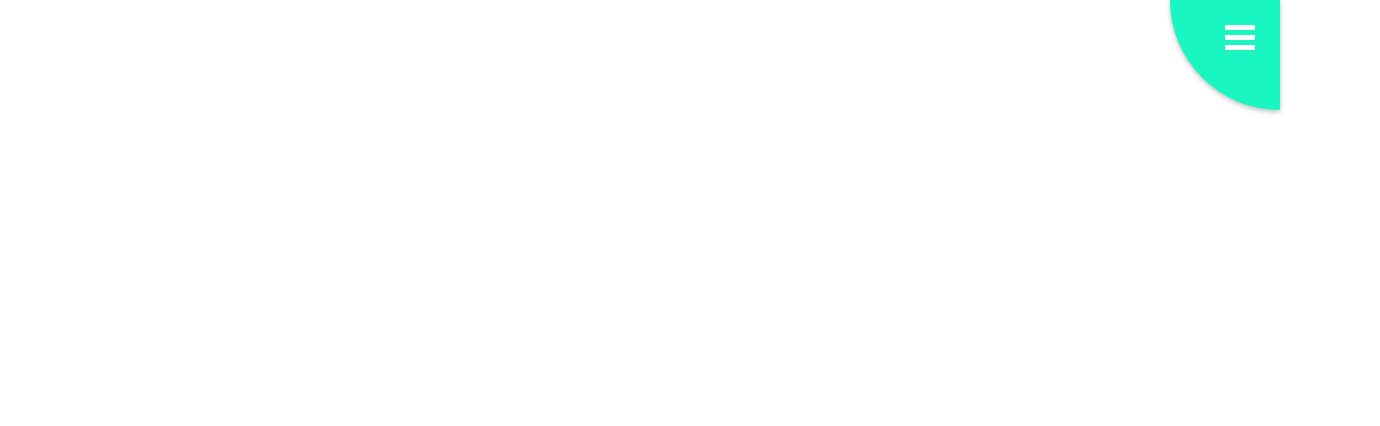
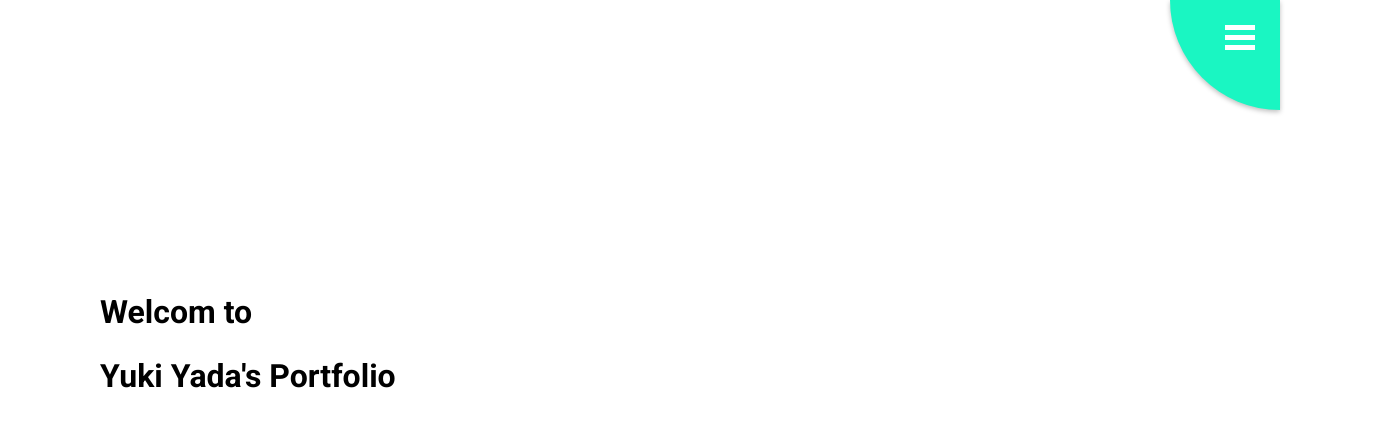
Before and after one commit to YadaYuki/portfolio_me, a Vue app: page / in a window 1280 px wide. Shown: the top 426 px of the page, 1380 px wide, since content can reach past the window. Built offline with nearby package versions, Linux system fonts and the light colour scheme.

Commit message:
changed z-index for menu

```diff
--- a/public/index.html
+++ b/public/index.html
@@ -8,6 +8,7 @@
     <title><%= htmlWebpackPlugin.options.title %></title>
     <link rel="stylesheet" href="https://fonts.googleapis.com/css?family=Roboto:100,300,400,500,700,900">
     <link rel="stylesheet" href="https://cdn.jsdelivr.net/npm/@mdi/font@latest/css/materialdesignicons.min.css">
+    <!-- TODO:Add Meta for SEO -->
   </head>
   <body>
     <noscript>
--- a/src/components/global/Menu.vue
+++ b/src/components/global/Menu.vue
@@ -13,8 +13,6 @@
 
 <style lang="scss" scoped>
 @import url(https://fonts.googleapis.com/css?family=Roboto:400,700);
-// TODO: Revise Minor Fix
-// TODO:Fix Overlap Main Content
 @mixin menuitem_style {
    margin: 75px 0 -55px 0;
     color: #fff;
@@ -98,15 +96,13 @@ label:before {
     background-color: #1AF6C2;
     border-bottom-left-radius: 100%;
     box-shadow: 0 2px 5px rgba(0,0,0,0.26);
-    animation: not-checked-anim .5s ease both;
     transition: .5s ease;
-    z-index: 9;
+    z-index: 10;
 }
 
 #menu-toggle:checked + label + #menu {
   animation: checked-anim 1s ease both;
-  z-index: 10
-  ;
+  z-index: 10;
 }
 #menu-toggle:not(:checked) + label + #menu li {
   pointer-events: none;
@@ -115,21 +111,14 @@ label:before {
 }
 @keyframes checked-anim {
   50% {
-    width: 3000px;
-    height: 3000px;
-    z-index: 0;
+    width: 5000px;
+    height: 5000px;
+    z-index: 10;
   }
   100% {
     width: 100%;
     height: 100%;
     border-radius: 0;
-  }
-}
-@keyframes not-checked-anim {
-  0% {
-    width: 3000px;
-    height: 3000px;
-    z-index: 0;
   }
 }
 
--- a/src/components/page/Contact.vue
+++ b/src/components/page/Contact.vue
@@ -28,7 +28,7 @@
           <div class="message_wrapper">
             <label>Body</label>
             <v-textarea solo name="body"></v-textarea>
-            <v-btn color="blue"> Submit </v-btn>
+            <v-btn tile color="success"> Submit </v-btn>
             <!-- TODO:Send Mail -->
           </div>
         </div>
@@ -58,6 +58,9 @@ export default {
     flex-wrap: wrap;
     > div {
       min-width: 500px;
+      button {
+        float: right;
+      }
     }
     @media screen and (max-width: 500px) {
       justify-content: center;
--- a/src/components/page/Home.vue
+++ b/src/components/page/Home.vue
@@ -1,16 +1,52 @@
 <template>
-    <div>
-        <Menu />
+  <div>
+    <Menu />
+    <div class="home_line">
+      <h1>Welcom to <br> Yuki Yada's Portfolio</h1>
     </div>
+  </div>
 </template>
 
 <script>
-import Menu from "@/components/global/Menu.vue"
+import Menu from "@/components/global/Menu.vue";
 
 export default {
-    name:"Home",
-    components:{
-        Menu
-    }
+  name: "Home",
+  components: {
+    Menu,
+  },
+};
+</script>
+<style lang="scss" scoped>
+.home_line {
+  margin-top: calc(35vh);
+  margin-left:100px;
+  h1{
+    line-height: 2em;
+  }
+  &:after {
+    position: absolute;
+    content: "";
+    width: 100%;
+    height: 0.03em;
+    background-color: #0c5eff;
+    animation: SlideIn 2s;
+    animation-timing-function: ease-in-out;
+    opacity: 0;
+  }
 }
-</script>
+@keyframes SlideIn {
+  0% {
+    opacity: 0;
+    transform: translateX(-100vh);
+  }
+  50% {
+    opacity: 0.5;
+    transform: translateX(0);
+  }
+  100% {
+    opacity: 1;
+    transform: translateX(200vh);
+  }
+}
+</style>
```
